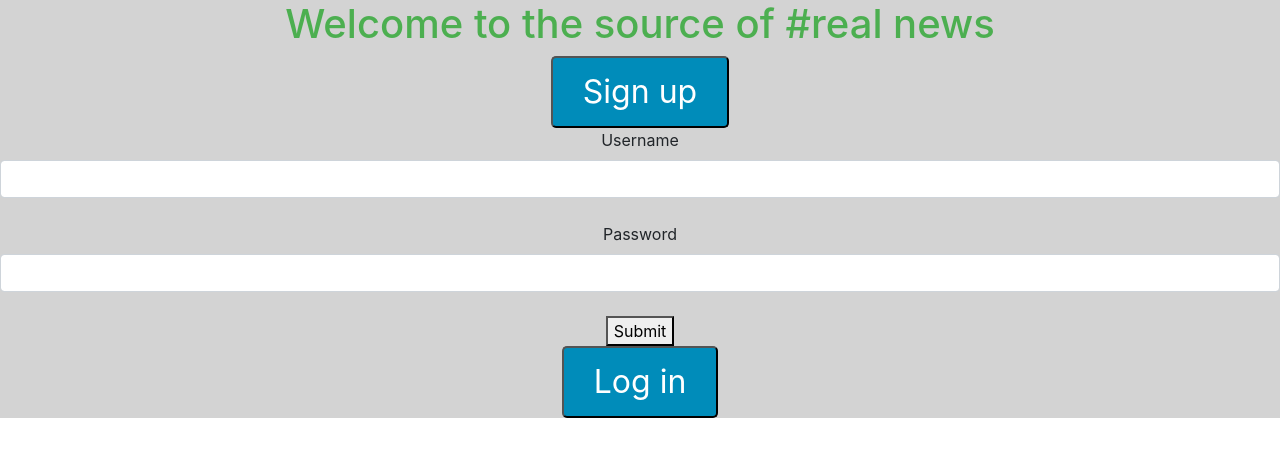
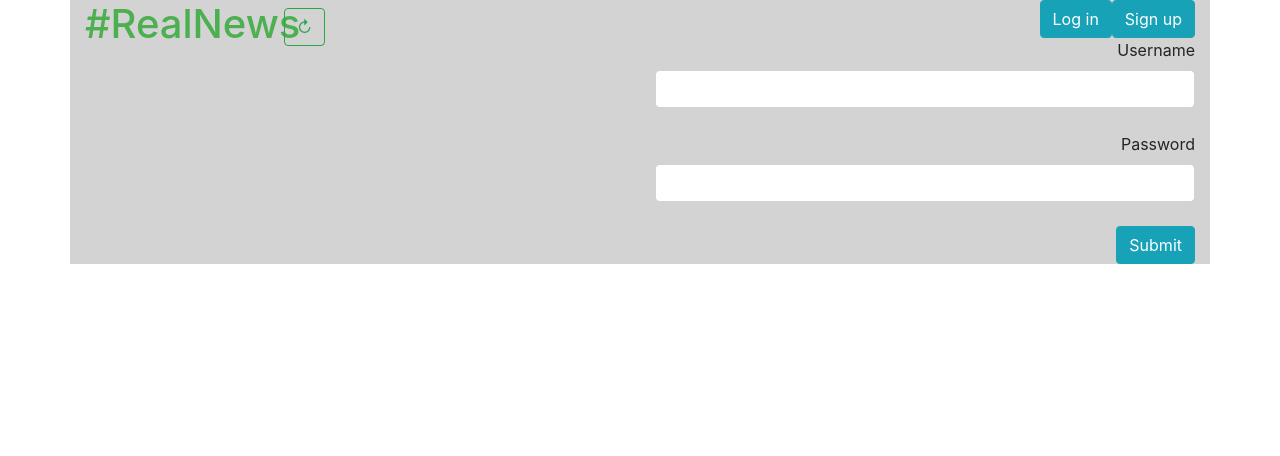
Before and after one commit to braj011/news_client, a React (Create React App) app: page /signup in a window 1280 px wide. Shown: the top 456 px of the page. Built offline with nearby package versions, Linux system fonts and the light colour scheme.

Commit message:
cleaned up visuals

```diff
--- a/src/Components/App.css
+++ b/src/Components/App.css
@@ -1,3 +1,17 @@
+a:link {
+  text-decoration:none;
+  color: #000000;
+}
+a:hover {
+  text-decoration:none;
+  color: #525252;
+}
+
+a:visited {
+  text-decoration:none;
+  color: #000000;
+}
+
 .App {
   text-align: center;
   background-color: lightgray;
@@ -21,6 +35,12 @@
 
 .App-link {
   color: #4CAF50;
+  text-decoration: none;
+}
+
+.App-link:hover{
+  color: rgb(53, 124, 55);
+  text-decoration: none;
 }
 
 @keyframes App-logo-spin {
--- a/src/Components/App.js
+++ b/src/Components/App.js
@@ -1,6 +1,6 @@
 import React, { Component } from 'react';
 import './App.css';
-import { Route, withRouter } from 'react-router-dom'
+import { Route, withRouter, Link } from 'react-router-dom'
 
 import API from './API'
 import LoginButtons from './LoginButtons'
@@ -162,19 +162,36 @@ class App extends Component {
 
     const { searchInput, logged_in, user_categories, user_name, user_id } = this.state
     return (
-      <div className="App">
+      <div className="App container">
         <header>
-          <h1
-            className="App-link"
-            target="_blank"
-            rel="noopener noreferrer"
-          >Welcome to the source of #real news
-          </h1>
+          <div className="row">
+          <div className="col-6 text-left">
+          <div className="row">
+          <div className="col-4">
+            <Link to="/home">
+              <h1 className="App-link" target="_blank" rel="noopener noreferrer">
+                  #RealNews
+              </h1>
+            </Link>
+            </div>
+                <div className="col-8 pt-2 pl-4">
+                  {this.state.logged_in ? <button className="btn btn-outline-success" onClick={getProfileNews} >&#x21bb;</button>
+                  : <button className="btn btn-outline-success" onClick={getNewsHeadlines} >&#x21bb;</button>}
 
-          <LoginButtons handleSubmit={handleSubmit} handleSignup={handleSignup} signout={signout} logged_in={logged_in}/>
+                </div>
+              </div>
+           </div>
+          <div className="col-6 text-right">
+          <LoginButtons handleSubmit={handleSubmit} handleSignup={handleSignup} signout={signout}
+          user_name={user_name} getProfileNews={getProfileNews} getNewsHeadlines={getNewsHeadlines} user_id={user_id} user_categories={user_categories}
+          handleChange={handleChange} handleSearch={handleSearch}
+          searchInput={searchInput} filterByAuthorOrArticle={filterByAuthorOrArticle} logged_in={logged_in} updateState={updateState}
+          />
+          </div>
+        </div>
         </header>
 
-        <Route path='/home' render={props => <Home {...props} user_name={user_name} getProfileNews={getProfileNews} getNewsHeadlines={getNewsHeadlines} user_id={user_id} user_categories={user_categories}
+          <Route path='/home' render={props => <Home {...props} user_name={user_name} getProfileNews={getProfileNews} getNewsHeadlines={getNewsHeadlines} user_id={user_id} user_categories={user_categories}
           handleChange={handleChange} handleSubmit={handleSubmit} handleSearch={handleSearch}
           searchInput={searchInput} filterByAuthorOrArticle={filterByAuthorOrArticle} logged_in={logged_in} updateState={updateState}/>} />
 
--- a/src/Components/Categories.js
+++ b/src/Components/Categories.js
@@ -13,9 +13,11 @@ class Categories extends Component {
 
      displayCategories = () => {
       return this.props.categories.map((categoryItem, idx) =>
+
         <button type="button" className="btn btn-secondary" key={idx} onClick={() => this.deleteCategory(categoryItem.id, this.props.user)} id={categoryItem.id}>
           {categoryItem.name}
         </button>
+
         )
      }
 
@@ -50,7 +52,9 @@ class Categories extends Component {
                 <div className="input-group-prepend">
                     <button className="btn btn-outline-secondary" type="button" id="button-addon1">Categories</button>
                 </div>
-                {this.displayCategories()}
+
+                  {this.displayCategories()}
+
             <form className="input-group" onSubmit={this.addCategory}>
                 {this.state.addCategory ? null :
                 <input type="text" className="form-control" placeholder="Add Category" value={this.state.newCategory} onChange={this.updateCategory}/>
--- a/src/Components/Home.js
+++ b/src/Components/Home.js
@@ -16,11 +16,14 @@ class Home extends React.Component {
 
   render () {
     return <div>
-      {this.props.user_name ?
+
+        {this.props.user_name ?
             null
           : <HomeFilterForm handleChange={this.props.handleChange} handleSubmit={this.props.handleSubmit} handleSearch={this.props.handleSearch} searchInput={this.props.searchInput}
             getNewsHeadlines={this.props.getNewsHeadlines} />
           }
+
+
         {this.props.user_name ?
           <ProfilePage user={this.props.user_id} username={this.props.user_name} categories={this.props.user_categories} newsData={this.props.filterByAuthorOrArticle()}
             getProfileNews={this.props.getProfileNews} handleSubmit={this.props.handleSubmit} updateState={this.props.updateState} handleFilter={this.props.handleSearch} />
--- a/src/Components/HomeFilterForm.js
+++ b/src/Components/HomeFilterForm.js
@@ -4,24 +4,30 @@ import { countries, categories } from '../country_categories.js'
 
 const HomeFilterForm = (props) => {
   return (
-    <div>
-      <span>Country</span>
-      <select name="country" onChange={props.handleChange}>
-       {countries.map(country => <option key={country.code} value={country.code}>{country.name} </option> )}
-      </select>
+    <div className="row">
+      <div className="col-6 pb-2">
+        <div className="form-row align-items-center">
+          <div className="form-group col">
+            <span>Country: </span>
+              <select name="country" className="form-control" onChange={props.handleChange}>
+                {countries.map(country => <option key={country.code} value={country.code} >{country.name} </option> )}
+              </select>
+          </div>
+        <div className="form-group col">
+          <span>Category: </span>
+            <select name="category" className="form-control" onChange={props.handleChange}>
+              {categories.map(category => <option key={category.code} value={category.code}>{category.name} </option> )}
+            </select>
+        </div>
+        <div className="form-group col pt-4 text-left">
+          <button className="btn btn-outline-info" onClick={props.getNewsHeadlines}>Get News</button>
+        </div>
+      </div>
+    </div>
+      <div className="col-6 pt-4">
+        <input className="form-control " placeholder="Filter by Author or Article" onChange={props.handleSearch} value={props.searchInput} />
+      </div>
 
-      <span>Category</span>
-      <select name="category"  onChange={props.handleChange}
-      // value={props.category}
-      >
-       {categories.map(category => <option key={category.code} value={category.code}>{category.name} </option> )}
-      </select>
-      <button onClick={props.getNewsHeadlines}>Get News</button>
-      <div>
-        <br></br>
-        <input className="filter-author-article" placeholder="Filter by Author or Article" onChange={props.handleSearch} value={props.searchInput}></input>
-      </div>
-      <input type="button" className="refresh-button" value="&#x21bb;" onClick={props.getNewsHeadlines}/>
     </div>
   )
 }
--- a/src/Components/LoginButtons.js
+++ b/src/Components/LoginButtons.js
@@ -2,32 +2,36 @@ import React from 'react'
 import { Route, Link } from 'react-router-dom'
 import LoginForm from './LoginForm'
 import SignupForm from './SignupForm'
+
 // import API from './API'
 
 class LoginButtons extends React.Component {
 
 
   render () {
-    const { handleSubmit, handleSignup, signout, logged_in } = this.props
+    const { handleSubmit, handleSignup, signout, logged_in, user_name } = this.props
     return(
         <div>
           {!logged_in ?
           <div>
+
+            <Link to="/login">
+              <button className="btn btn-info">Log in</button>
+            </Link>
             <Link to="/signup">
-              <button className="auth-button">Sign up</button>
+              <button className="btn btn-info">Sign up</button>
             </Link>
+            <Route exact path='/login' render={props => <LoginForm {...props} handleSubmit={handleSubmit} />} />
             <Route exact path='/signup' render={props => <SignupForm {...props} handleSignup={handleSignup} />} />
 
-            <Link to="/login">
-              <button className="auth-button" >Log in</button>
-            </Link>
-            <Route exact path='/login' render={props => <LoginForm {...props} handleSubmit={handleSubmit} />} />
           </div>
           :
           <div>
-            <input type="button" className="get-news-button" value="Log Out" onClick={signout}/>
+            <span className="pr-3">Welcome, {user_name} </span>
+            <input type="button" className="btn btn-info" value="Log Out" onClick={signout}/>
           </div>
           }
+
     </div>
     )
   }
--- a/src/Components/LoginForm.js
+++ b/src/Components/LoginForm.js
@@ -26,7 +26,7 @@ class LoginForm extends React.Component {
           <input id='passwordInput' value={password} type='password' name='password' className="form-control"
             onChange={handleChange} />
         <br/>
-        <button variant='contained' type='submit' color='primary' onClick={e => {
+        <button variant='contained' type='submit' className="btn btn-info" onClick={e => {
           e.preventDefault()
           handleSubmit(this.state.username, this.state.password)
           }} >
--- a/src/Components/NewsItem.js
+++ b/src/Components/NewsItem.js
@@ -12,11 +12,11 @@ class NewsItem extends Component {
     render() {
     const { news } = this.props
     return (
-      <div className="col-6">
-      <div className="bg-white p-4 rounded">
+      <div className="col-6 mb-4">
+        <div className="bg-white p-4 rounded">
           <div className="row pb-4">
-            <h1 className="text-left">
-            {news.title}
+            <h1 className="display-4 text-left">
+            <a href={news.url} target="_blank">{news.title}</a>
             </h1>
             <div className="meta">
               {news.author}
@@ -28,6 +28,11 @@ class NewsItem extends Component {
           <div className="row pt-4 text-left">
            {news.description}
           </div>
+          <div className="row pt-4">
+            <a href={news.url} target="_blank">
+              <button className="btn btn-outline-secondary">More</button>
+            </a>
+          </div>
         </div>
       </div>
       )
--- a/src/Components/ProfilePage.js
+++ b/src/Components/ProfilePage.js
@@ -13,14 +13,16 @@ class ProfilePage extends Component {
 
     render() {
     return (
-      <div className="container">
-        <h1>Welcome, {this.props.username} </h1>
+      <div>
+      <div className="row pt-4">
+        <div className="col-8 pl-4">
           <Categories categories={this.props.categories} user={this.props.user} updateState={this.props.updateState} getProfileNews={this.props.getProfileNews}/>
-           <div>
-             <input type="button" className="refresh-button" value="&#x21bb;" onClick={this.props.getProfileNews}/>
-             <input className="filter-author-article" placeholder="Filter by Author or Article" onChange={this.props.handleFilter} value={this.props.searchInput}></input>
+          </div>
+           <div className="col-4 text-right">
+             <input className="form-control" placeholder="Filter by Author or Article" onChange={this.props.handleFilter} value={this.props.searchInput}></input>
            </div>
-         <div className="row">
+           </div>
+         <div className="row mt-4">
           {this.displayAllNews()}
          </div>
       </div>
--- a/src/Components/SignupForm.js
+++ b/src/Components/SignupForm.js
@@ -25,7 +25,7 @@ class SignupForm extends React.Component {
           <input id='passwordInput' value={password} type='password' name='password' className="form-control"
             onChange={handleChange} />
         <br/>
-        <button variant='contained' type='submit' color='primary' onClick={e => {
+        <button variant='contained' type='submit' className="btn btn-info" onClick={e => {
           e.preventDefault()
           handleSignup(this.state.username, this.state.password)
           }} >
```
